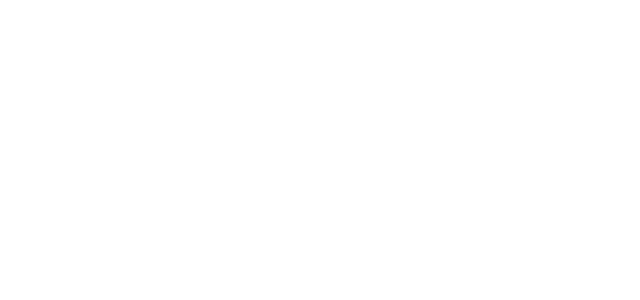
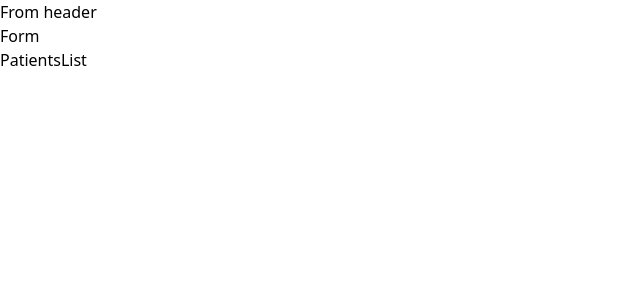
Before and after one commit to smltalavera95/patients-administration, a React (Vite) app: page / in a window 1280 px wide. Shown: the top 300 px of the page, without its empty margins (0-640 px from the left). Built offline with nearby package versions, Linux system fonts and the light colour scheme.

Commit message:
Installing tailwindCSS and config

```diff
--- a/package.json
+++ b/package.json
@@ -15,6 +15,10 @@
     "@types/react": "^18.0.0",
     "@types/react-dom": "^18.0.0",
     "@vitejs/plugin-react": "^1.3.0",
+    "autoprefix": "^1.0.1",
+    "autoprefixer": "^10.4.7",
+    "postcss": "^8.4.14",
+    "tailwindcss": "^3.0.24",
     "vite": "^2.9.9"
   }
 }
--- /dev/null
+++ b/postcss.config.js
@@ -0,0 +1,6 @@
+module.exports = {
+  plugins: {
+    tailwindcss: {},
+    autoprefixer: {},
+  },
+}
--- a/src/App.jsx
+++ b/src/App.jsx
@@ -1,3 +1,6 @@
+import Header from './components/header'
+import Form from './components/Form'
+import PatientsList from './components/PatientsList'
 import { useState } from 'react'
 
 
@@ -5,8 +8,10 @@ function App() {
 
 
   return (
-    <div className="App">
-
+    <div className="container">
+      <Header/>
+      <Form/>
+      <PatientsList/>
     </div>
   )
 }
--- /dev/null
+++ b/src/components/PatientsList.jsx
@@ -0,0 +1,9 @@
+
+
+const PatientsList = () => {
+  return (
+    <h2>PatientsList</h2>
+  )
+}
+
+export default PatientsList
--- a/src/index.css
+++ b/src/index.css
@@ -1,13 +1,3 @@
-body {
-  margin: 0;
-  font-family: -apple-system, BlinkMacSystemFont, 'Segoe UI', 'Roboto', 'Oxygen',
-    'Ubuntu', 'Cantarell', 'Fira Sans', 'Droid Sans', 'Helvetica Neue',
-    sans-serif;
-  -webkit-font-smoothing: antialiased;
-  -moz-osx-font-smoothing: grayscale;
-}
-
-code {
-  font-family: source-code-pro, Menlo, Monaco, Consolas, 'Courier New',
-    monospace;
-}
+@import "tailwindcss/base";
+@import "tailwindcss/components";
+@import "tailwindcss/utilities";
--- /dev/null
+++ b/tailwind.config.js
@@ -0,0 +1,7 @@
+module.exports = {
+  content : ['./index.html', './src/components/**/*.jsx'],
+  theme: {
+    extend: {},
+  },
+  plugins: [],
+}
```
Also changed, not shown: 1 other file (tests, documents, lock files or other folders).
